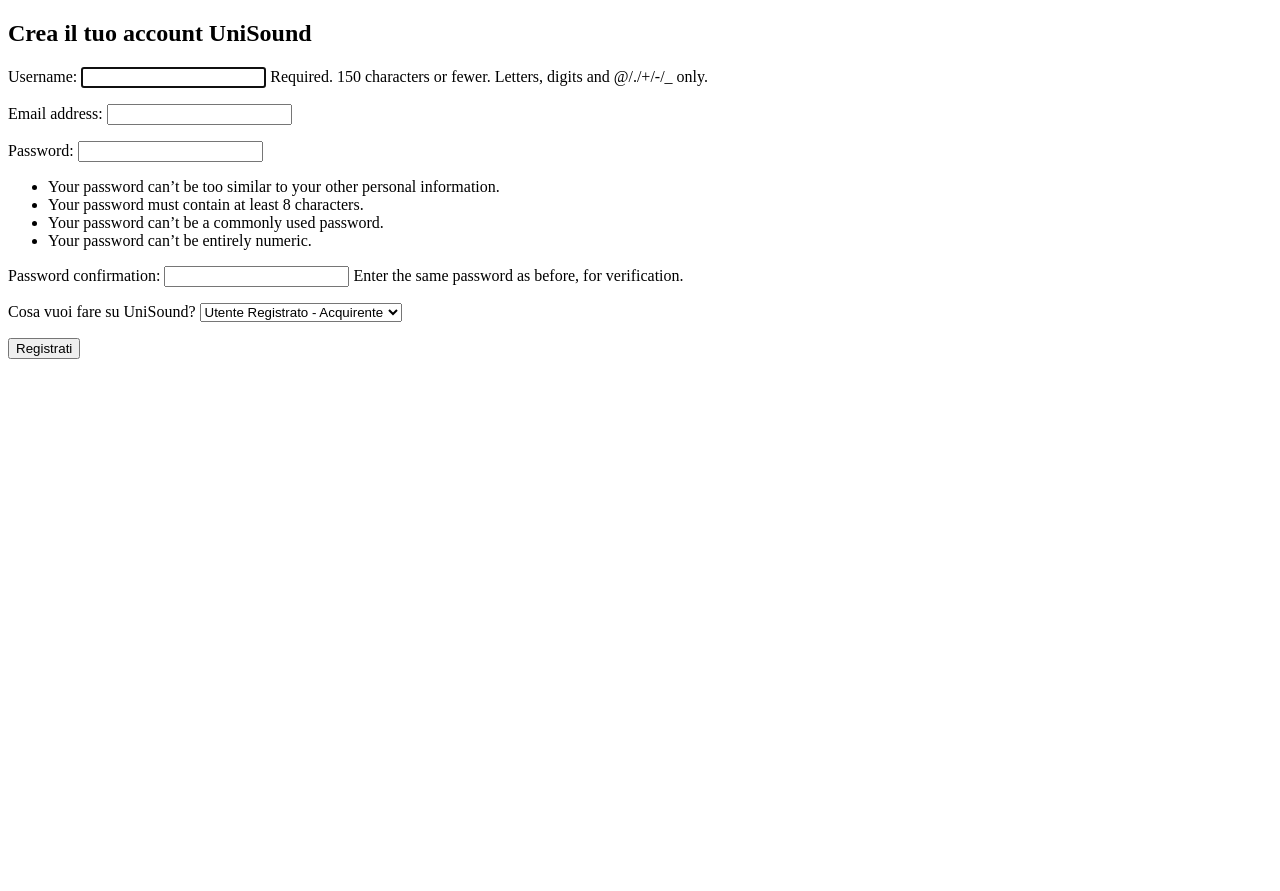
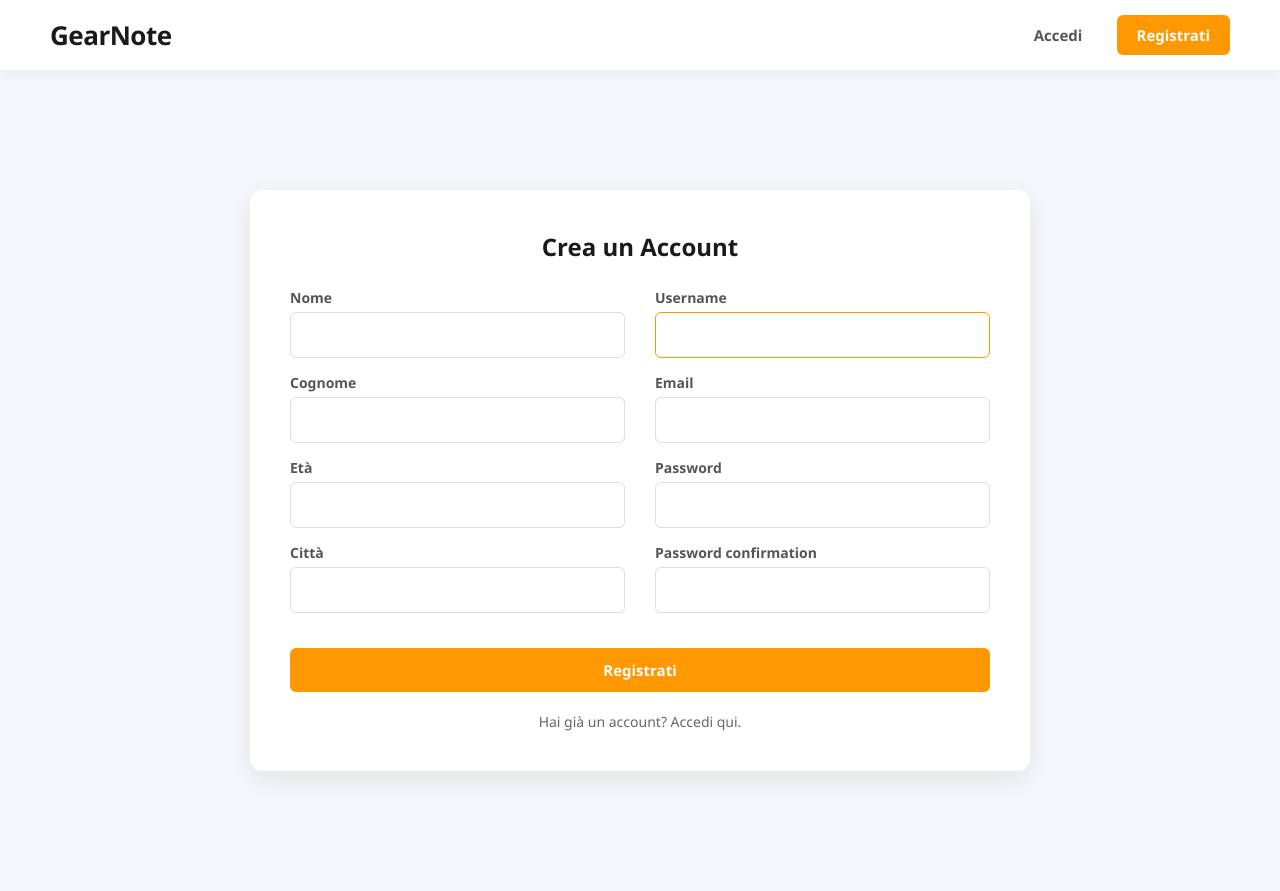
Before and after one commit to Lombardi2003/GearNote, a Django app: page /accounts/registrati/ in a window 1280 px wide. Before the commit the page ends 359 px from the top, so only its background shows below. Run offline with Django 5.2, Linux system fonts and the light colour scheme.

Commit message:
Modifica all'app degli utenti

```diff
--- a/GearNote/settings.py
+++ b/GearNote/settings.py
@@ -57,7 +57,7 @@ ROOT_URLCONF = 'GearNote.urls'
 TEMPLATES = [
     {
         'BACKEND': 'django.template.backends.django.DjangoTemplates',
-        'DIRS': [],
+        'DIRS': [BASE_DIR / 'templates'],
         'APP_DIRS': True,
         'OPTIONS': {
             'context_processors': [
@@ -119,6 +119,10 @@ USE_TZ = True
 
 STATIC_URL = 'static/'
 
+STATICFILES_DIRS = [
+    BASE_DIR / "static",
+]
+
 # Dove mandare l'utente dopo un Login effettuato con successo
 LOGIN_REDIRECT_URL = 'accounts:profilo'
 
--- a/accounts/forms.py
+++ b/accounts/forms.py
@@ -1,17 +1,32 @@
 from django import forms
+from django.contrib.auth.forms import UserCreationForm
 from django.contrib.auth.models import User
-from django.contrib.auth.forms import UserCreationForm
 from .models import Profilo
 
-class RegistrazioneForm(UserCreationForm):
-    # Aggiungiamo il menu a tendina per far scegliere il ruolo all'utente
-    ruolo = forms.ChoiceField(
-        choices=Profilo.RUOLI_CHOICES,
-        required=True,
-        label="Cosa vuoi fare su UniSound?"
-    )
+class RegistrazionePersonalizzataForm(UserCreationForm):
+    nome = forms.CharField(max_length=30, required=True)
+    cognome = forms.CharField(max_length=30, required=True)
+    eta = forms.IntegerField(label="Età", min_value=0, required=True)
+    citta = forms.CharField(label="Città", max_length=100, required=True)
+    email = forms.EmailField(required=True)
 
-    class Meta(UserCreationForm.Meta):
+    class Meta:
         model = User
-        # Oltre a username e password (già gestiti in automatico), aggiungiamo l'email
-        fields = UserCreationForm.Meta.fields + ('email',)
+        # Le due password vengono aggiunte da Django automaticamente in fondo a questa lista
+        fields = ['nome', 'cognome', 'eta', 'citta', 'username', 'email']
+
+    def save(self, commit=True):
+        user = super().save(commit=False)
+        user.first_name = self.cleaned_data['nome']
+        user.last_name = self.cleaned_data['cognome']
+        user.email = self.cleaned_data['email']
+
+        if commit:
+            user.save()
+            # Salviamo anche la città nel profilo
+            Profilo.objects.create(
+                user=user,
+                eta=self.cleaned_data['eta'],
+                citta=self.cleaned_data['citta']
+            )
+        return user
--- a/accounts/models.py
+++ b/accounts/models.py
@@ -11,6 +11,8 @@ class Profilo(models.Model):
 
     # Collega il profilo direttamente all'utente base di Django
     user = models.OneToOneField(User, on_delete=models.CASCADE, related_name='profilo')
+    eta = models.PositiveIntegerField(null=True, blank=True)
+    citta = models.CharField(max_length=100, null=True, blank=True)
     ruolo = models.CharField(max_length=20, choices=RUOLI_CHOICES, default='ACQUIRENTE')
 
     def __str__(self):
--- a/accounts/templates/accounts/registrazione.html
+++ b/accounts/templates/accounts/registrazione.html
@@ -1,18 +1,63 @@
-<!DOCTYPE html>
-<html lang="it">
-<head>
-    <meta charset="UTF-8">
-    <title>Registrati su UniSound</title>
-</head>
-<body>
-    <h2>Crea il tuo account UniSound</h2>
+{% extends 'base.html' %}
 
-    <form method="post">
+{% block title %}Registrati - GearNote{% endblock %}
+
+{% block content %}
+<div class="auth-card" style="max-width: 700px;">
+    <h2>Crea un Account</h2>
+
+    <form method="post" novalidate>
         {% csrf_token %}
 
-        {{ form.as_p }}
+        {% if form.non_field_errors %}
+            <div style="color: var(--rosso-logout); margin-bottom: 15px; font-weight: bold; background: #fdf2f2; padding: 10px; border-radius: 6px;">
+                {{ form.non_field_errors }}
+            </div>
+        {% endif %}
 
-        <button type="submit">Registrati</button>
+        <div style="display: flex; gap: 30px; flex-wrap: wrap;">
+
+            <div style="flex: 1; min-width: 250px;">
+                {% for field in form %}
+                    {% if field.name == 'nome' or field.name == 'cognome' or field.name == 'eta' or field.name == 'citta' %}
+                        <div style="margin-bottom: 15px; text-align: left;">
+                            <label for="{{ field.id_for_label }}" style="display: block; font-weight: 600; font-size: 14px; margin-bottom: 5px; color: var(--testo-secondario);">
+                                {{ field.label }}
+                            </label>
+
+                            {{ field }}
+
+                            {% for error in field.errors %}
+                                <div style="color: var(--rosso-logout); font-size: 13px; margin-top: 4px; font-weight: 600;">⚠ {{ error }}</div>
+                            {% endfor %}
+                        </div>
+                    {% endif %}
+                {% endfor %}
+            </div>
+
+            <div style="flex: 1; min-width: 250px;">
+                {% for field in form %}
+                    {% if field.name != 'nome' and field.name != 'cognome' and field.name != 'eta' and field.name != 'citta' %}
+                        <div style="margin-bottom: 15px; text-align: left;">
+                            <label for="{{ field.id_for_label }}" style="display: block; font-weight: 600; font-size: 14px; margin-bottom: 5px; color: var(--testo-secondario);">
+                                {{ field.label }}
+                            </label>
+
+                            {{ field }}
+
+                            {% for error in field.errors %}
+                                <div style="color: var(--rosso-logout); font-size: 13px; margin-top: 4px; font-weight: 600;">⚠ {{ error }}</div>
+                            {% endfor %}
+                        </div>
+                    {% endif %}
+                {% endfor %}
+            </div>
+
+        </div>
+
+        <button type="submit" class="btn-primary btn-submit" style="margin-top: 20px;">Registrati</button>
     </form>
-</body>
-</html>
+
+    <a href="{% url 'accounts:login' %}" class="auth-link">Hai già un account? Accedi qui.</a>
+</div>
+{% endblock content %}
--- a/accounts/urls.py
+++ b/accounts/urls.py
@@ -1,12 +1,14 @@
 from django.urls import path
 from django.contrib.auth import views as auth_views
 from . import views
+
+from .views import CustomLoginView
 
 app_name = 'accounts'
 
 urlpatterns = [
     path('registrati/', views.registrazione_view, name='registrati'),
-    path('login/', auth_views.LoginView.as_view(template_name='accounts/login.html'), name='login'),
+    path('login/', CustomLoginView.as_view(), name='login'),
     # Django 5 richiede una richiesta POST per il logout nativo, che gestiremo tramite form
     path('logout/', auth_views.LogoutView.as_view(), name='logout'),
     # Nuova rotta per la dashboard dell'utente
--- a/accounts/views.py
+++ b/accounts/views.py
@@ -1,25 +1,49 @@
 from django.shortcuts import render, redirect
-from django.contrib.auth import login
+from django.contrib.auth import login, logout
+from django.contrib.auth.views import LoginView
 from django.contrib.auth.decorators import login_required
-from .forms import RegistrazioneForm
+from django.urls import reverse_lazy
+from .forms import RegistrazionePersonalizzataForm
 
+# --- VISTA LOGIN PERSONALIZZATA (Smistamento Admin / Utenti) ---
+class CustomLoginView(LoginView):
+    template_name = 'accounts/login.html'
+    # Se uno è già loggato e va su /login/, lo rimbalziamo via
+    redirect_authenticated_user = True
+
+    def get_success_url(self):
+        # Se chi ha fatto l'accesso è un Superuser (Admin)...
+        if self.request.user.is_superuser:
+            return '/admin/'  # ...va direttamente al pannello di controllo
+        # Altrimenti, è un utente normale e va al suo profilo
+        return reverse_lazy('accounts:profilo')
+
+
+# --- VISTA REGISTRAZIONE ---
 def registrazione_view(request):
+    if request.user.is_authenticated:
+        return redirect('accounts:profilo')
+
     if request.method == 'POST':
-        form = RegistrazioneForm(request.POST)
+        form = RegistrazionePersonalizzataForm(request.POST)
         if form.is_valid():
             user = form.save()
-            user.profilo.ruolo = form.cleaned_data.get('ruolo')
-            user.profilo.save()
             login(request, user)
-            # Reindirizza direttamente alla pagina del profilo appena creata
             return redirect('accounts:profilo')
     else:
-        form = RegistrazioneForm()
+        form = RegistrazionePersonalizzataForm()
 
     return render(request, 'accounts/registrazione.html', {'form': form})
 
-# Protegge la vista: se non sei loggato, vieni rimandato al login
-@login_required
+
+# --- VISTA LOGOUT ---
+def logout_view(request):
+    if request.method == 'POST':
+        logout(request)
+        return redirect('/')
+
+
+# --- VISTA PROFILO ---
+@login_required(login_url='accounts:login')
 def profilo_view(request):
-    # request.user contiene già tutti i dati dell'utente autenticato
     return render(request, 'accounts/profilo.html')
--- /dev/null
+++ b/static/css/style.css
@@ -0,0 +1,206 @@
+/* =========================================
+   TAVOLOZZA DEI COLORI GLOBALE (Variabili)
+   ========================================= */
+:root {
+    --colore-sfondo: #f4f6f9;
+    --colore-bianco: #ffffff;
+    --testo-base: #333333;
+    --testo-titoli: #1a1a1a;
+    --testo-secondario: #555555;
+    --testo-chiaro: #666666;
+
+    --arancione-base: #ff9800;
+    --arancione-scuro: #e67e22;
+    --ombra-arancione: rgba(255, 152, 0, 0.4);
+
+    --rosso-logout: #e74c3c;
+    --rosso-logout-hover: #c0392b;
+
+    --bordo-input: #dddddd;
+    --ombra-leggera: 0 4px 12px rgba(0, 0, 0, 0.05);
+    --ombra-scheda: 0 8px 24px rgba(0, 0, 0, 0.08);
+}
+
+/* =========================================
+   1. RESET E SFONDO GLOBALE
+   ========================================= */
+body {
+    margin: 0;
+    padding: 0;
+    font-family: 'Segoe UI', Roboto, Helvetica, Arial, sans-serif;
+    background-color: var(--colore-sfondo);
+    color: var(--testo-base);
+}
+
+/* =========================================
+   2. LA NAVBAR (Total White & Minimal)
+   ========================================= */
+.navbar {
+    background-color: var(--colore-bianco);
+    box-shadow: var(--ombra-leggera);
+    display: flex;
+    justify-content: space-between;
+    align-items: center;
+    padding: 15px 50px;
+    position: sticky;
+    top: 0;
+}
+
+/* =========================================
+   3. IL LOGO
+   ========================================= */
+.logo a {
+    font-size: 26px;
+    font-weight: 800;
+    color: var(--testo-titoli);
+    text-decoration: none;
+    letter-spacing: -0.5px;
+}
+
+/* =========================================
+   4. I LINK DI NAVIGAZIONE
+   ========================================= */
+.nav-links a {
+    color: var(--testo-secondario);
+    text-decoration: none;
+    font-weight: 600;
+    font-size: 15px;
+    margin-left: 30px;
+    transition: color 0.2s ease-in-out;
+}
+
+/* Evitiamo che questa regola rompa l'animazione dei bottoni nella navbar */
+.nav-links a:not(.btn-primary):hover {
+    color: var(--arancione-scuro);
+}
+
+/* =========================================
+   5. CONTENITORE CENTRALE DELLA PAGINA
+   ========================================= */
+.container {
+    max-width: 1000px;
+    margin: 40px auto;
+    padding: 20px;
+}
+
+/* =========================================
+   6. MODULI DI AUTENTICAZIONE (Login & Registrazione)
+   ========================================= */
+.auth-card {
+    background: var(--colore-bianco);
+    max-width: 400px;
+    margin: 60px auto;
+    padding: 40px;
+    border-radius: 12px;
+    box-shadow: var(--ombra-scheda);
+    text-align: center;
+}
+
+.auth-card h2 {
+    margin-top: 0;
+    margin-bottom: 25px;
+    color: var(--testo-titoli);
+    font-size: 24px;
+}
+
+.auth-card p {
+    text-align: left;
+    margin-bottom: 15px;
+}
+
+.auth-card label {
+    display: block;
+    font-weight: 600;
+    font-size: 14px;
+    margin-bottom: 5px;
+    color: var(--testo-secondario);
+}
+
+/* Regole per i campi in cui si digita (Aggiunto type="number" per l'Età) */
+.auth-card input[type="text"],
+.auth-card input[type="password"],
+.auth-card input[type="email"],
+.auth-card input[type="number"] {
+    width: 100%;
+    padding: 12px;
+    border: 1px solid var(--bordo-input);
+    border-radius: 6px;
+    box-sizing: border-box;
+    font-size: 15px;
+    transition: border-color 0.3s;
+    font-family: inherit;
+}
+
+/* Effetto quando si clicca dentro un campo */
+.auth-card input[type="text"]:focus,
+.auth-card input[type="password"]:focus,
+.auth-card input[type="email"]:focus,
+.auth-card input[type="number"]:focus {
+    border-color: var(--arancione-base);
+    outline: none;
+}
+
+/* Regola specifica per la spaziatura del bottone nel form */
+.auth-card .btn-submit {
+    width: 100%;
+    margin-top: 15px;
+    padding: 12px 20px !important; /* Lo fa leggermente più alto nel form */
+}
+
+.auth-card .auth-link {
+    display: block;
+    margin-top: 20px;
+    font-size: 14px;
+    color: var(--testo-chiaro);
+    text-decoration: none;
+}
+
+.auth-card .auth-link:hover {
+    color: var(--arancione-scuro);
+    text-decoration: underline;
+}
+
+/* =========================================
+   7. COMPONENTI GLOBALI (Tutti i bottoni unificati)
+   ========================================= */
+/* Classe universale per bottoni principali (Link <a> o Tasti <button>) */
+.btn-primary {
+    background-color: var(--arancione-base) !important;
+    color: var(--colore-bianco) !important;
+    padding: 10px 20px;
+    border: none !important;
+    border-radius: 6px;
+    font-size: 15px;
+    font-weight: bold;
+    font-family: inherit; /* Forza il bottone a usare il font del sito */
+    cursor: pointer;
+    text-align: center;
+    text-decoration: none !important;
+    display: inline-block;
+    box-sizing: border-box;
+    transition: all 0.3s ease !important; /* Forza la stessa fluidità su tutti */
+}
+
+.btn-primary:hover {
+    background-color: var(--arancione-scuro) !important;
+    color: var(--colore-bianco) !important;
+    transform: translateY(-2px) !important; /* Movimento verticale */
+    box-shadow: 0 4px 8px var(--ombra-arancione) !important; /* Ombra */
+}
+
+/* Tasto Esci (Logout) mimetizzato nel menu */
+.btn-logout {
+    background: none;
+    border: none;
+    color: var(--rosso-logout);
+    font-weight: 600;
+    font-size: 15px;
+    margin-left: 30px;
+    cursor: pointer;
+    font-family: inherit;
+    transition: color 0.2s ease-in-out;
+}
+
+.btn-logout:hover {
+    color: var(--rosso-logout-hover);
+}
--- /dev/null
+++ b/templates/base.html
@@ -0,0 +1,35 @@
+{% load static %}
+<!DOCTYPE html>
+<html lang="it">
+<head>
+    <meta charset="UTF-8">
+    <title>{% block title %}GearNote{% endblock %}</title>
+    <link rel="stylesheet" href="{% static 'css/style.css' %}">
+</head>
+<body>
+
+    <header class="navbar">
+        <div class="logo">
+            <a href="/">GearNote</a>
+        </div>
+        <nav class="nav-links">
+            {% if user.is_authenticated %}
+                <a href="{% url 'accounts:profilo' %}">Area Personale</a>
+                <form action="{% url 'accounts:logout' %}" method="post" style="display:inline;">
+                    {% csrf_token %}
+                    <button type="submit" class="btn-logout">Esci</button>
+                </form>
+            {% else %}
+                <a href="{% url 'accounts:login' %}">Accedi</a>
+                <a href="{% url 'accounts:registrati' %}" class="btn-primary">Registrati</a>
+            {% endif %}
+        </nav>
+    </header>
+
+    <main class="container">
+        {% block content %}
+        {% endblock content %}
+    </main>
+
+</body>
+</html>
```
Also changed, not shown: accounts/templates/accounts/login.html (+12 -12 lines), accounts/templates/accounts/profilo.html (+22 -21 lines), accounts/migrations/0002_profilo_citta_profilo_eta.py (added), db.sqlite3.
